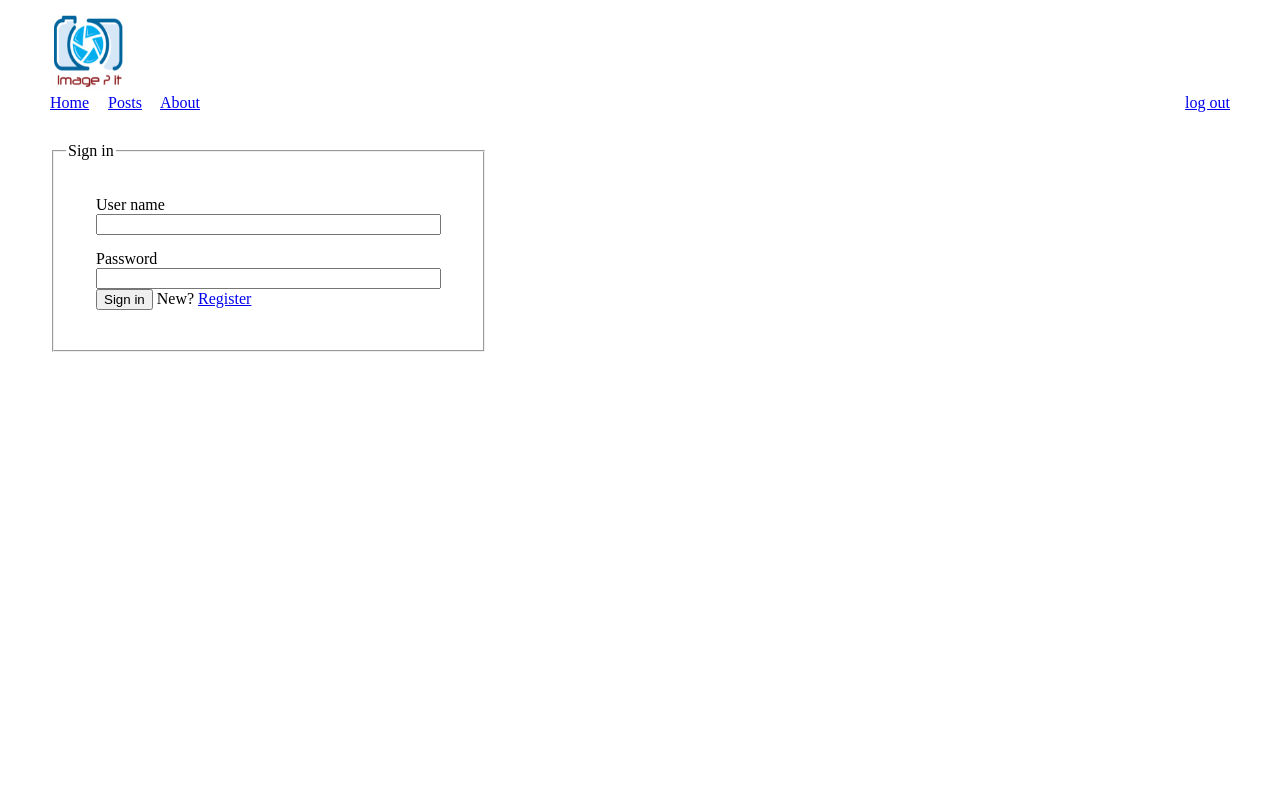
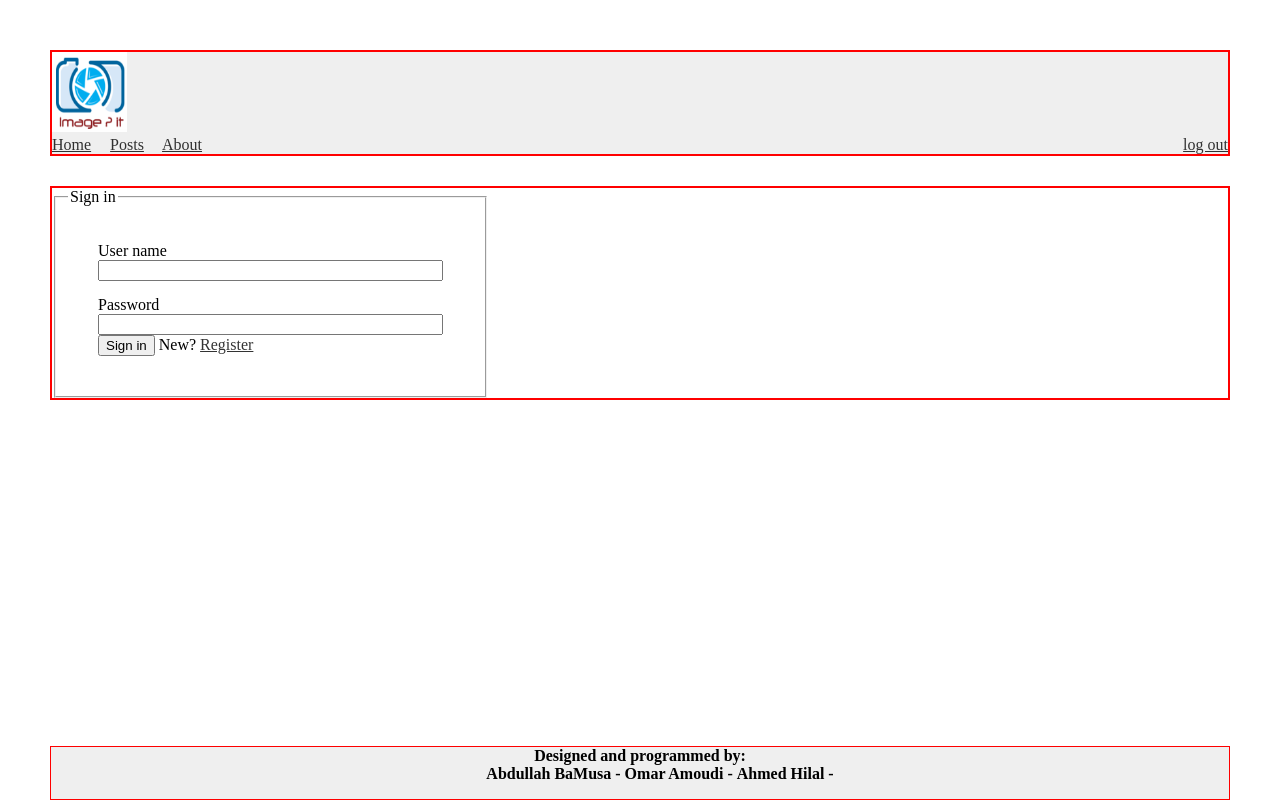
Before and after one commit to bamusasoft/ImageIt, a PHP site: page /Php/Login.php in a window 1280 px wide. Run offline with PHP 8.4, Linux system fonts and the light colour scheme; the visitor is signed in with stand-in values (Sample User, id 1).

Commit message:
add footer

```diff
--- a/ImageIt/ImageIt/Php/Login.php
+++ b/ImageIt/ImageIt/Php/Login.php
@@ -7,14 +7,23 @@
 </head>
 <body>
     <?php include("header.php") ?>
-    <fieldset class="maincontent" style="width:30%"> <legend>Sign in</legend>
+
+    <div id="warpper">
+        <div id="content">
+            <fieldset class="maincontent" style="width:30%">
+                <legend>Sign in</legend>
                 <form method="post" action="user.php">
-            User name <br />
-            <input type="text" name="username" size="40" /><br />
-            Password <br />
-            <input type="password" name="password" size="40" /><br />
+                    User name
+                    <br />
+                    <input type="text" name="username" size="40" />
+                    <br />
+                    Password
+                    <br />
+                    <input type="password" name="password" size="40" />
+                    <br />
                     <input id="button" type="submit" name="submit" value="Sign in" />
-            New? <a href="registration.php">Register</a>
+                    New?
+                    <a href="registration.php">Register</a>
                 </form>
             </fieldset>
             <?php
@@ -24,5 +33,10 @@
             }
 
             ?>
+        </div>
+        <div id="footer">
+            <?php include("footer.php");?>
+        </div>
+    </div>
 </body>
 </html>
--- /dev/null
+++ b/ImageIt/ImageIt/Php/footer.php
@@ -0,0 +1,13 @@
+<!DOCTYPE html>
+<html xmlns="http://www.w3.org/1999/xhtml">
+
+
+<body>
+    Designed and programmed by: <br />
+        <ul class="footerList">
+            <li class="footerElement">Abdullah BaMusa - </li>
+            <li class="footerElement">Omar Amoudi - </li>
+            <li class="footerElement">Ahmed Hilal - </li>
+        </ul>
+</body>
+</html>
--- a/ImageIt/ImageIt/Php/header.php
+++ b/ImageIt/ImageIt/Php/header.php
@@ -10,9 +10,9 @@
     session_start();
     $user = $_SESSION['SESS_USER'];
     ?>
-    <div>
+    <div id="header">
         <img src="../logo/logo.png" alt="Image It" width="75" height="80" />
-    </div>
+
     <div id="menu">
             <a class="menuItem" href="../home.php">Home</a>
             <a class="menuItem" href="../php/allposts.php">Posts</a>
@@ -35,5 +35,6 @@
 
         ?>
     </div>
+    </div>
 </body>
 </html>
--- a/ImageIt/ImageIt/Style/MasterStyle.css
+++ b/ImageIt/ImageIt/Style/MasterStyle.css
@@ -1,38 +1,94 @@
 body {
-    margin-bottom:10px;
-    margin-top:10px;
-    margin-left:50px;
-    margin-right:50px;
+    margin: 50px;
+}
 
+h1, h2, h3 {
+    margin: 0;
+    padding: 0;
+    text-transform: uppercase;
+    font-weight: 300;
+    color: #2D2D2D;
 }
-#menu{
-     margin-top:550px;
-     display:inline;
+
+h2 {
+    padding: 0px 0px 30px 0px;
+    font-size: 2.50em;
 }
+
+p, ol, ul {
+    margin-top: 0px;
+}
+
+p {
+    line-height: 180%;
+}
+
+strong {
+}
+
+a {
+    color: rgba(0,0,0,.8);
+}
+
+    a:hover {
+        text-decoration: none;
+    }
+
+    a img {
+        border: none;
+    }
+
+
+
+#header {
+    border: solid 2px red;
+    background: #efefef;
+}
+
+
 /*specific style for mean menu items, home, posts, about*/
-a.menuItem{
-    margin-right:15px;
+a.menuItem {
+    margin-right: 15px;
+}
 
-}
-.signin{
-    float:right;
+.signin {
+    float: right;
 }
 
 
 
 
-.maincontent{
-    margin-top:30px;
+#content {
+    border: solid 2px red;
+    margin-top: 30px;
 }
-.extracontent{
-    margin-top:30px;
+
+#footer {
+    position: absolute;
+    right: 50px;
+    bottom: 0;
+    left: 50px;
+    background-color: #efefef;
+    text-align: center;
+    border: solid 1px red;
+    font-weight: bolder;
 }
-form{
-    margin:30px;
+
+form {
+    margin: 30px;
 }
-input[type=text]{
-    margin-bottom:15px;
+
+input[type=text] {
+    margin-bottom: 15px;
 }
-input[type=text]:focus{
-    border-color:#333;
+
+    input[type=text]:focus {
+        border-color: #333;
+    }
+ul.footerList{
+    list-style-type:none;
 }
+li.footerElement{
+
+    display:inline;
+}
```
Also changed, not shown: ImageIt/ImageIt/Home.php (+12 -8 lines), ImageIt/ImageIt/Php/allposts.php (+6 -1 lines), ImageIt/ImageIt/Php/post.php (+6 -1 lines), 1 other file. Lines whose indentation alone changed are shown as unchanged.
